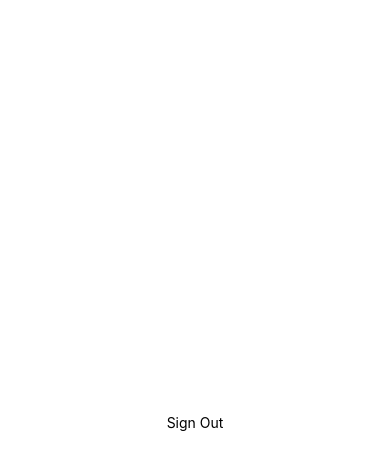
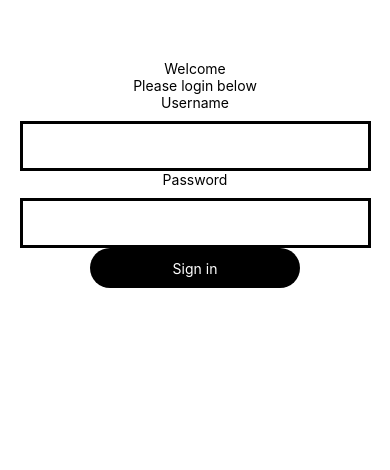
Before and after one commit to skwhit/messaging-app, a React Native app: screen / in a window 390 px wide. Shown: the top 470 px of the page. Built offline with nearby package versions, Linux system fonts and the light colour scheme.

Commit message:
added user token functionality from api. Added messages request.

```diff
--- a/App.js
+++ b/App.js
@@ -7,9 +7,7 @@ import { AuthProvider } from "./context/AuthContext";
 import AppNav from "./navigation/AppNav";
 
 function App() {
-  // useEffect(()=>{
-  //   getMessages();
-  // },[])
+
 
   return (
     <AuthProvider>
--- /dev/null
+++ b/components/Messages/Messages.jsx
@@ -0,0 +1,20 @@
+import { View, Text } from 'react-native'
+import { useContext, useEffect } from 'react'
+import { AuthContext } from '../../context/AuthContext'
+import { getInboxMessages } from '../../utils/messages'
+
+const Messages = () => {
+const { userToken } = useContext(AuthContext);
+
+useEffect(() => {
+  getInboxMessages(userToken)
+}, [])
+
+  return (
+    <View>
+      <Text>Messages</Text>
+    </View>
+  )
+}
+
+export default Messages
--- a/context/AuthContext.js
+++ b/context/AuthContext.js
@@ -1,10 +1,9 @@
 import React, { createContext, useEffect, useState } from "react";
+import { BASE_URL } from "../utils/config";
 
-//Dependency
+//Dependencies
 import AsyncStorage from "@react-native-async-storage/async-storage";
 import axios from "axios";
-
-const BASE_URL = "https://messaging-test.bixly.com";
 
 export const AuthContext = createContext();
 
@@ -15,26 +14,18 @@ export const AuthProvider = ({ children }) => {
   const login = (username, password) => {
     setIsLoading(true);
     axios
-      .post(`${BASE_URL}`, {
-        "username": username,
-        "password": password
+      .post(`${BASE_URL}/api-token-auth/`, {
+        username: username,
+        password: password,
       })
-      .then(res => {
-        console.log(res)
+      .then((res) => {
+        console.log(res);
+        setUserToken(res.data.token);
+        AsyncStorage.setItem("userToken", res.data.token);
       })
       .catch((e) => {
         console.log(e);
       });
-    //   fetch(`${BASE_URL}/api-token-auth/`, {
-        //   "username": username,
-        //   "password": password
-        // })
-        //   .then((res) => res.json())
-        //   .then((data) => {
-        //     console.log(data);
-        //   })
-    // setUserToken("kdjkfj");
-    // AsyncStorage.setItem("userToken", "kdjkfj");
     setIsLoading(false);
   };
 
@@ -49,7 +40,7 @@ export const AuthProvider = ({ children }) => {
     try {
       setIsLoading(true);
       let userToken = await AsyncStorage.getItem("userToken");
-      setUserToken("userToken");
+      setUserToken(userToken);
       setIsLoading(false);
     } catch (err) {
       console.log("isLoggedIn error", err);
--- a/navigation/AppNav.jsx
+++ b/navigation/AppNav.jsx
@@ -14,7 +14,7 @@ const AppNav = () => {
 
   if (isLoading) {
     return (
-      <View style={{backgroundColor: "#000", borderWidth: 3}}>
+      <View style={{flex: 1}}>
         <ActivityIndicator
           size={"large"}
           style={{
--- a/navigation/AppStack.jsx
+++ b/navigation/AppStack.jsx
@@ -1,19 +1,38 @@
-import { View, Text, TouchableOpacity } from "react-native";
+import { View, Text, TouchableOpacity, SafeAreaView } from "react-native";
 import { useContext } from "react";
 import { AuthContext } from "../context/AuthContext";
+import Messages from "../components/Messages/Messages";
 
 const AppStack = () => {
   const { logout } = useContext(AuthContext);
 
   return (
-    <TouchableOpacity
-      onPress={() => {
-        logout();
+    <SafeAreaView
+      style={{
+        justifyContent: "space-between",
+        alignItems: "center",
+        flex: 1,
       }}
-      style={{ justifyContent: "center", alignItems: "center", flex: 1 }}
     >
-      <Text>Sign Out</Text>
-    </TouchableOpacity>
+    <Messages/>
+      <TouchableOpacity
+        onPress={() => {
+          logout();
+        }}
+        style={{
+          marginBottom: 80,
+          backgroundColor: "blue",
+          backgroundColor: "#000",
+          width: "60%",
+          alignItems: "center",
+          justifyContent: "center",
+          height: 40,
+          borderRadius: 20,
+        }}
+      >
+        <Text style={{color: 'white'}}>Sign Out</Text>
+      </TouchableOpacity>
+    </SafeAreaView>
   );
 };
 
--- a/screens/LoginScreen.jsx
+++ b/screens/LoginScreen.jsx
@@ -6,10 +6,12 @@ import {
   TextInput,
   TouchableOpacity,
 } from "react-native";
-import { useContext } from "react";
+import { useContext, useState } from "react";
 import { AuthContext } from "../context/AuthContext";
 
 const LoginScreen = () => {
+  const [username, setUsername] = useState("");
+  const [password, setPassword] = useState("");
   const { login } = useContext(AuthContext);
 
   return (
@@ -21,14 +23,28 @@ const LoginScreen = () => {
         </View>
         <View style={styles.itemContainer}>
           <Text style={styles.text}>Username</Text>
-          <TextInput style={styles.input} />
+          <TextInput
+            name="username"
+            onChangeText={(text) => setUsername(text)}
+            value={username}
+            style={styles.input}
+          />
         </View>
         <View style={styles.itemContainer}>
           <Text style={styles.text}>Password</Text>
-          <TextInput style={styles.input} />
+          <TextInput
+            name="password"
+            onChangeText={(text) => setPassword(text)}
+            value={password}
+            secureTextEntry={true}
+            style={styles.input}
+          />
         </View>
-        <TouchableOpacity onPress={() => login("test", "test123!")} style={styles.button}>
-            <Text style={{color: '#fff'}}>Sign in</Text>
+        <TouchableOpacity
+          onPress={() => login(username, password)}
+          style={styles.button}
+        >
+          <Text style={{ color: "white" }}>Sign in</Text>
         </TouchableOpacity>
       </View>
     </SafeAreaView>
@@ -39,17 +55,14 @@ const styles = StyleSheet.create({
   container: {
     height: "100%",
     width: "100%",
-    // borderWidth: 3,
     alignItems: "center",
-    // justifyContent: "center",
   },
   login: {
     height: "50%",
     width: "90%",
-    // borderWidth: 3,
     justifyContent: "space-around",
     alignItems: "center",
-    marginTop: 60
+    marginTop: 60,
   },
   title: {
     fontSize: "30",
@@ -66,17 +79,17 @@ const styles = StyleSheet.create({
     width: "100%",
     height: 50,
     marginTop: 10,
-    textAlign: 'center',
-    fontSize: '20',
-    borderRadius: "5"
+    textAlign: "center",
+    fontSize: "20",
+    borderRadius: "5",
   },
   button: {
     backgroundColor: "#000",
     width: "60%",
-    alignItems: 'center',
-    justifyContent: 'center',
+    alignItems: "center",
+    justifyContent: "center",
     height: 40,
-    borderRadius: 20
+    borderRadius: 20,
   },
 });
 
--- /dev/null
+++ b/utils/config.js
@@ -0,0 +1 @@
+export const BASE_URL = "https://interview.bixly.com"
--- a/utils/messages.js
+++ b/utils/messages.js
@@ -1,11 +1,17 @@
-export async function getMessages() {
-    try {
-        const response = await fetch('https://messaging-test.bixly.com', {method: 'GET'} );
-        const user = await response.json();
-        console.log(user);
-    } catch(err) {
-        console.log(err.message)
-    }
+import axios from "axios";
+import { BASE_URL } from "./config";
 
-
+export async function getInboxMessages(token) {
+  axios
+    .get(`${BASE_URL}/messages/`, {
+      headers: {
+        Authorization: `Token ${token}`,
+      },
+    })
+    .then((res) => {
+      console.log(res);
+    })
+    .catch((e) => {
+      console.log(e);
+    });
 }
```
Also changed, not shown: components/Messages/Message.jsx (added, +12 -0 lines), components/Navbar.jsx (added, +12 -0 lines), screens/MainScreen.jsx (added, +12 -0 lines).
